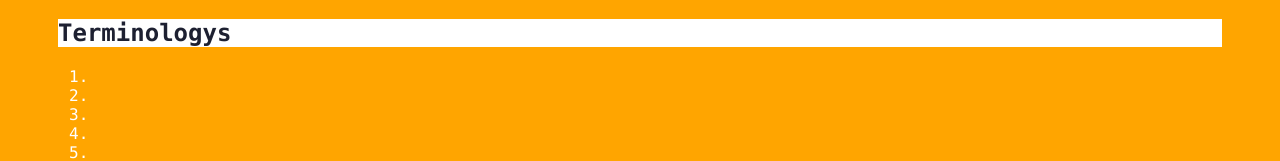
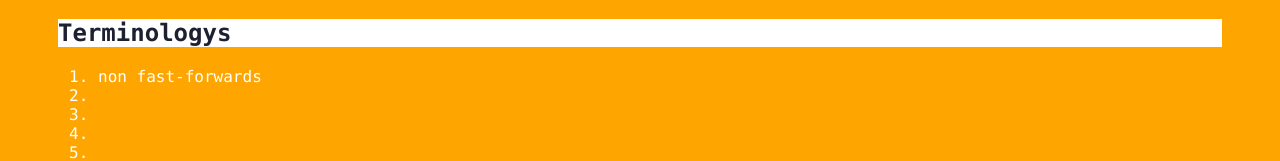
Before and after one commit to JeffreyHo314/git_learning, a plain HTML site: page index.html in a window 1280 px wide. Both pictures are taken after a click on the element "Terminologys". Shown: the part 226-387 px from the top of the page. Drawn offline with Linux system fonts and the light colour scheme.

Commit message:
Add non fast-forwards

```diff
--- a/index.html
+++ b/index.html
@@ -14,7 +14,7 @@
         <div class="accordion"><h1>Terminologys</h1></div>
             <div class="panel">
                 <ol>
-                    <li></li>
+                    <li>non fast-forwards</li>
                     <li></li>
                     <li></li>
                     <li></li>
```
